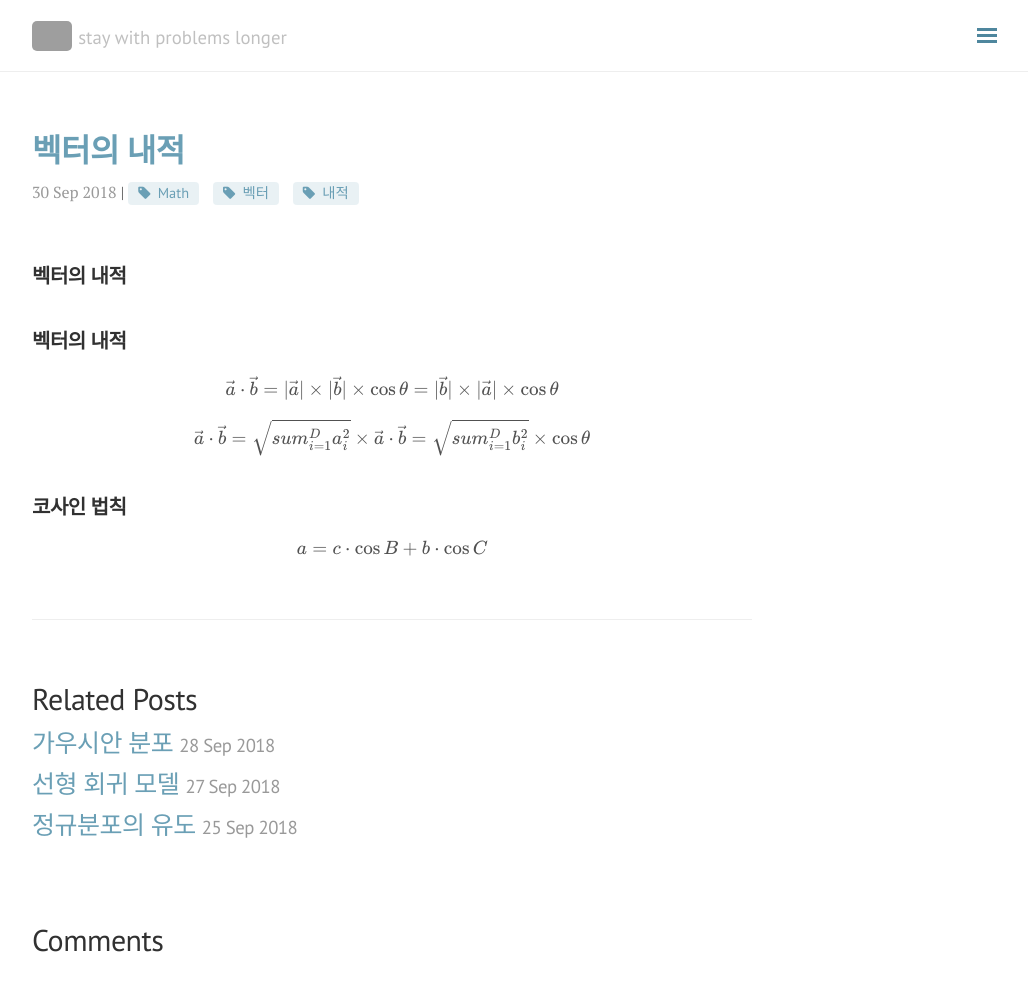
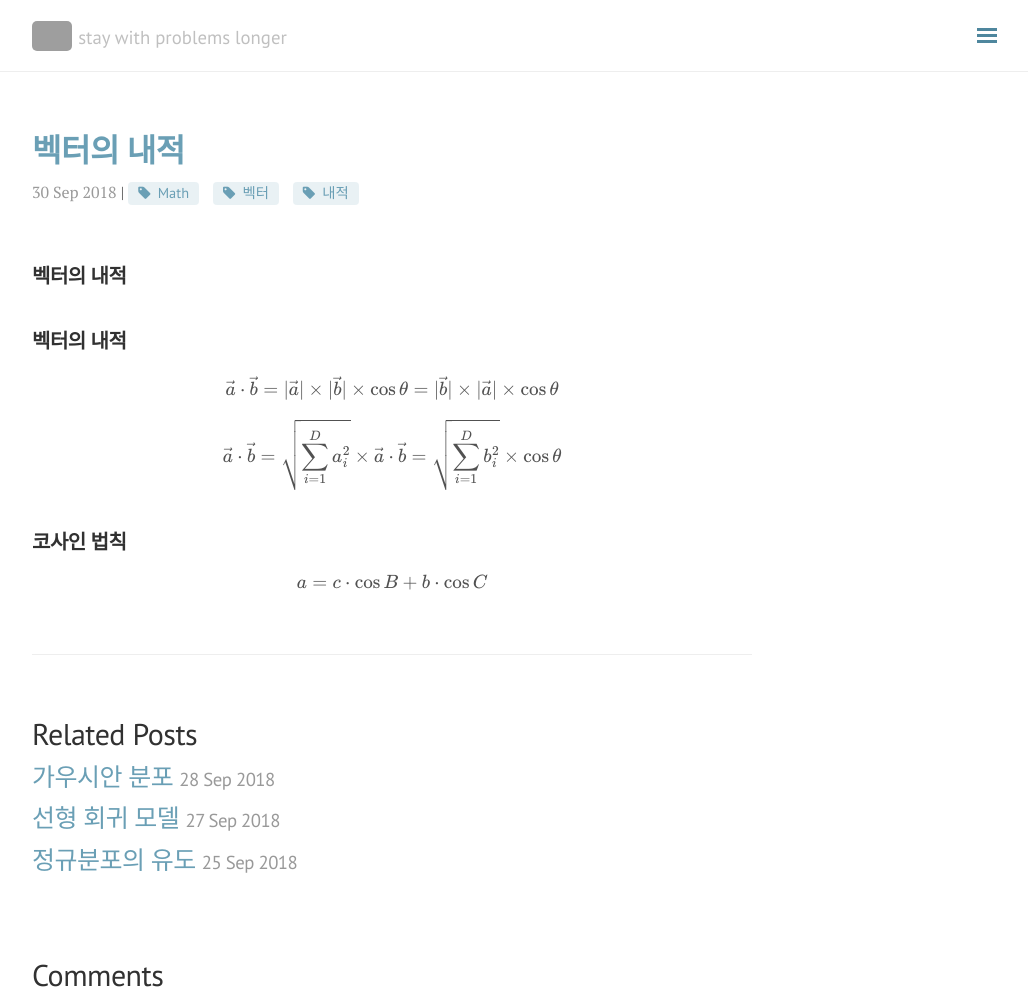
Before and after one commit to seokhoonj/seokhoonj.github.io, a Jekyll site: the page built from _posts/Math/2018-09-30-Math-inner_product.md, in a window 1280 px wide and 1003 px high. Shown: the whole window, without its empty margins (248-1276 px from the left). Built offline with Jekyll 4.4.1, drawn with Linux system fonts in a browser that asks for light colours; nearby versions of some CDN libraries; formulas are drawn with MathJax 3; comment, search, counter and statistics services are not loaded; grey boxes are pictures that could not be loaded.

```diff
--- a/_posts/Math/2018-09-30-Math-inner_product.md
+++ b/_posts/Math/2018-09-30-Math-inner_product.md
@@ -12,7 +12,7 @@ comments: false
 
 ## 벡터의 내적
 \\( \vec{a} \cdot \vec{b} = \|\vec{a}\| \times \|\vec{b}\| \times \cos\theta = \|\vec{b}\| \times \|\vec{a}\| \times \cos\theta \\)
-\\( \vec{a} \cdot \vec{b} = \sqrt{sum\_{i=1}^{D} a\_i^2} \times \vec{a} \cdot \vec{b} = \sqrt{sum\_{i=1}^{D} b\_i^2} \times \cos\theta \\)
+\\( \vec{a} \cdot \vec{b} = \sqrt{\sum\_{i=1}^{D} a\_i^2} \times \vec{a} \cdot \vec{b} = \sqrt{\sum\_{i=1}^{D} b\_i^2} \times \cos\theta \\)
 
 ## 코사인 법칙
 \\( a = c \cdot \cos{B} + b \cdot \cos{C} \\)
```
